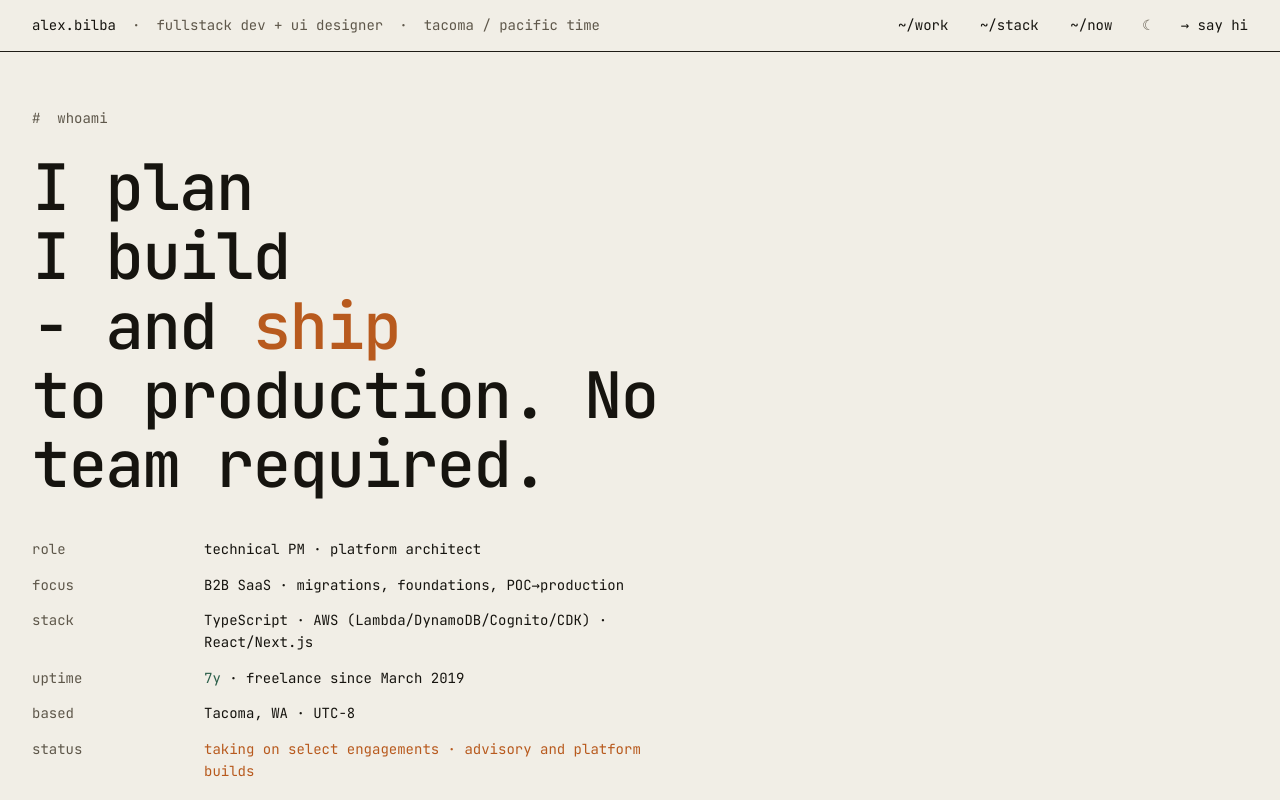
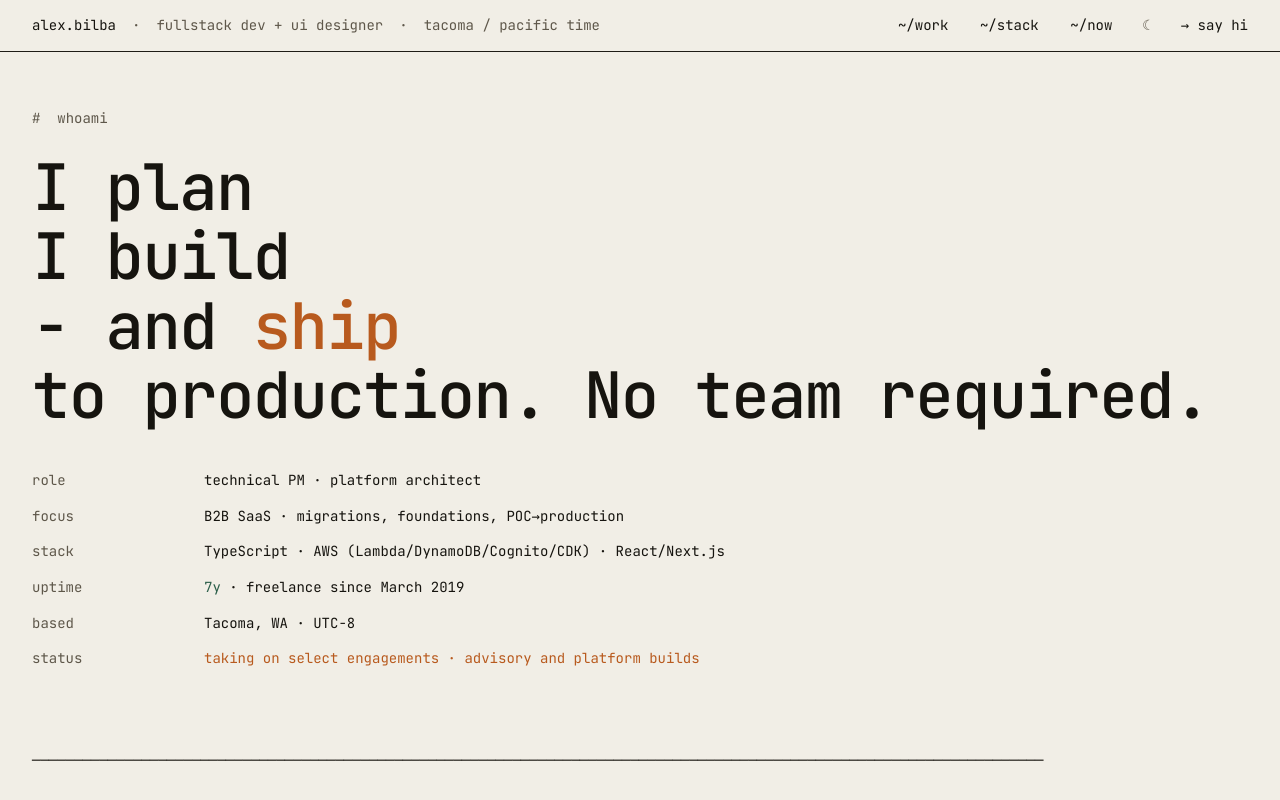
Before and after one commit to alexshanless/alexbilba, a React (Vite) app: page / in a window 1280 px wide. Shown: the top 800 px of the page. Built offline with nearby package versions, Linux system fonts and the light colour scheme.

Commit message:
Make hero single-column full-width after terminal removal

```diff
--- a/src/redesign/RedesignHome.module.css
+++ b/src/redesign/RedesignHome.module.css
@@ -256,7 +256,7 @@
 }
 .heroGrid {
   display: grid;
-  grid-template-columns: 1fr 520px;
+  grid-template-columns: 1fr;
   gap: 48px;
 }
 .section {
```
